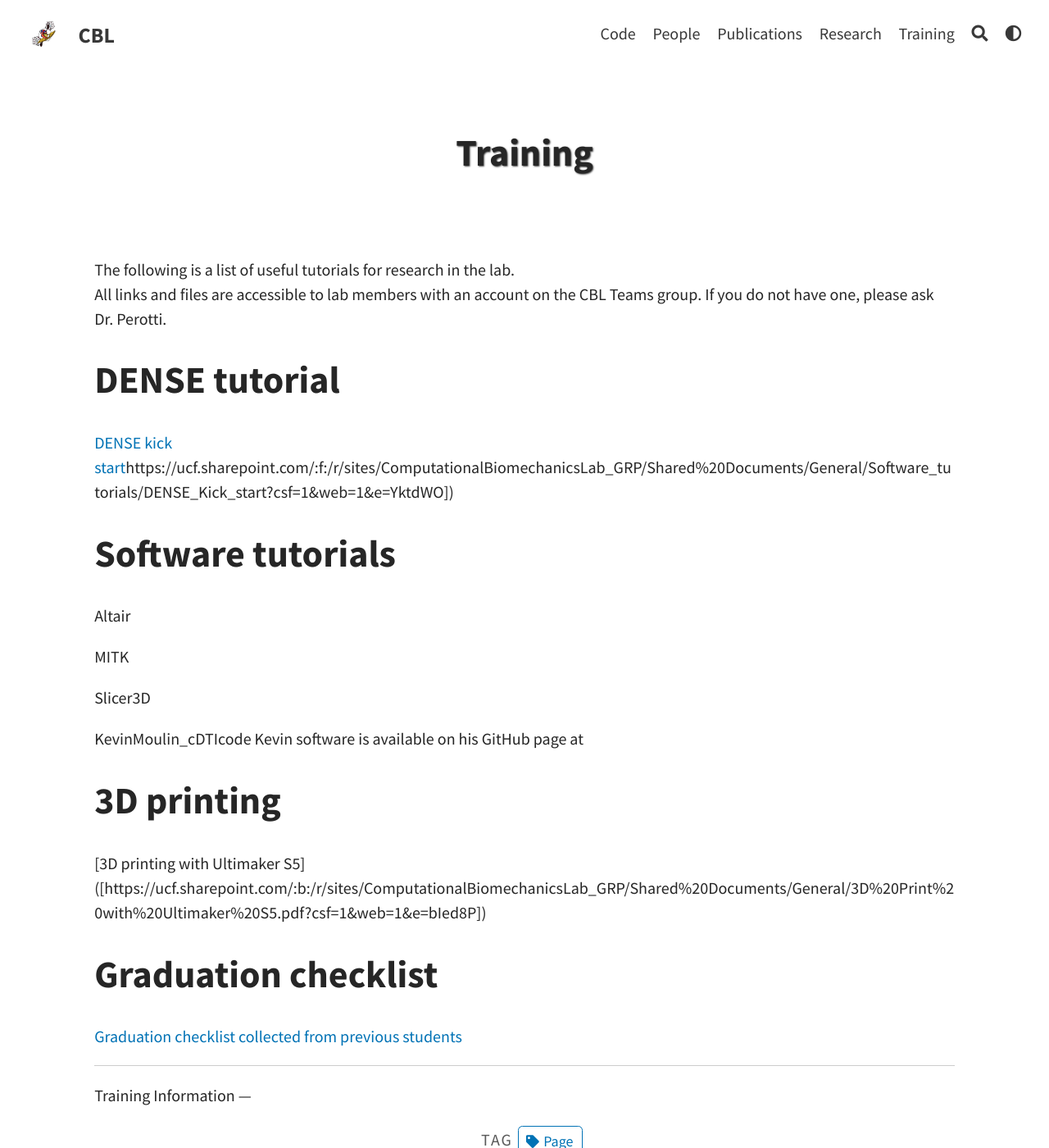
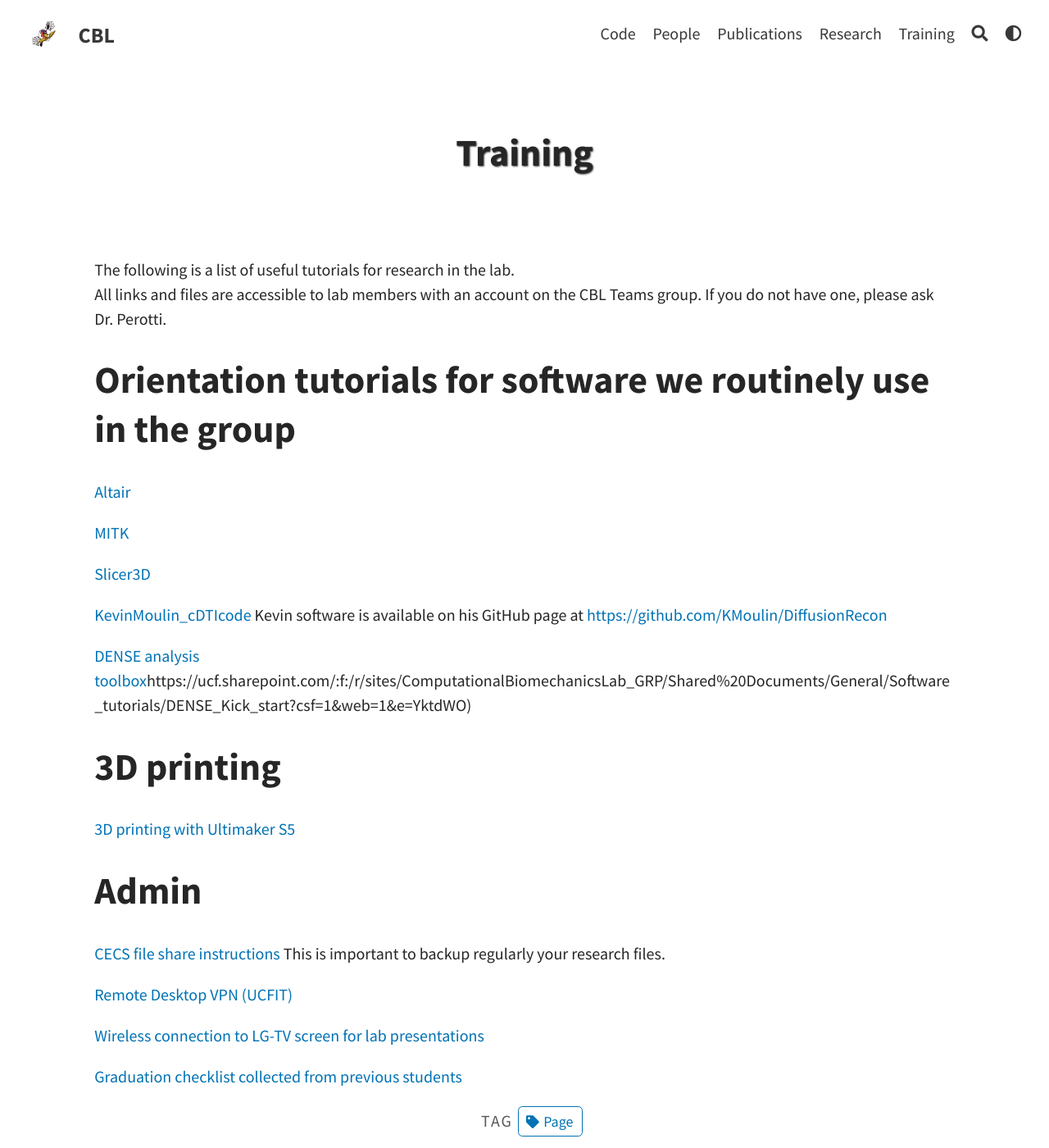
Before and after one commit to CBL-UCF/CBL-UCF.github.io, a Jekyll site: the page built from pages/Training.md, in a window 1280 px wide and 1400 px high. Shown: the whole window at 82% size. Built offline with Jekyll 4.4.1, drawn with Linux system fonts in a browser that asks for light colours; a script that is not in the unit is left out.

Commit message:
Update Training.md

```diff
--- a/pages/Training.md
+++ b/pages/Training.md
@@ -9,26 +9,27 @@ tags: [Page]
 The following is a list of useful tutorials for research in the lab.\
 All links and files are accessible to lab members with an account on the CBL Teams group. If you do not have one, please ask Dr. Perotti.
 
-# DENSE tutorial
-[DENSE kick start]([https://ucf.sharepoint.com/:f:/r/sites/ComputationalBiomechanicsLab_GRP/Shared%20Documents/General/Software_tutorials/DENSE_Kick_start?csf=1&web=1&e=YktdWO)https://ucf.sharepoint.com/:f:/r/sites/ComputationalBiomechanicsLab_GRP/Shared%20Documents/General/Software_tutorials/DENSE_Kick_start?csf=1&web=1&e=YktdWO])
+# Orientation tutorials for software we routinely use in the group
+[Altair](https://ucf.sharepoint.com/:v:/r/sites/ComputationalBiomechanicsLab_GRP/Shared%20Documents/General/Software_tutorials/Altair_software.mp4?csf=1&web=1&e=W3Fxs1)
 
-# Software tutorials
-Altair
+[MITK](https://ucf.sharepoint.com/:v:/r/sites/ComputationalBiomechanicsLab_GRP/Shared%20Documents/General/Software_tutorials/MITK.mp4?csf=1&web=1&e=6AT3pi)
 
-MITK
+[Slicer3D](https://ucf.sharepoint.com/:v:/r/sites/ComputationalBiomechanicsLab_GRP/Shared%20Documents/General/Software_tutorials/Slicer3D.mp4?csf=1&web=1&e=yVi4Ds)
 
-Slicer3D
+[KevinMoulin_cDTIcode](https://ucf.sharepoint.com/:v:/r/sites/ComputationalBiomechanicsLab_GRP/Shared%20Documents/General/Software_tutorials/Kevins_code.mp4?csf=1&web=1&e=b9TulJ)
+Kevin software is available on his GitHub page at [https://github.com/KMoulin/DiffusionRecon](https://github.com/KMoulin/DiffusionRecon)
 
-KevinMoulin_cDTIcode
-Kevin software is available on his GitHub page at
+[DENSE analysis toolbox](https://ucf.sharepoint.com/:f:/r/sites/ComputationalBiomechanicsLab_GRP/Shared%20Documents/General/Software_tutorials/DENSE_Kick_start?csf=1&web=1&e=YktdWO)https://ucf.sharepoint.com/:f:/r/sites/ComputationalBiomechanicsLab_GRP/Shared%20Documents/General/Software_tutorials/DENSE_Kick_start?csf=1&web=1&e=YktdWO)
 
 # 3D printing
-[3D printing with Ultimaker S5]
-([https://ucf.sharepoint.com/:b:/r/sites/ComputationalBiomechanicsLab_GRP/Shared%20Documents/General/3D%20Print%20with%20Ultimaker%20S5.pdf?csf=1&web=1&e=bIed8P])
+[3D printing with Ultimaker S5](https://ucf.sharepoint.com/:b:/r/sites/ComputationalBiomechanicsLab_GRP/Shared%20Documents/General/3D%20Print%20with%20Ultimaker%20S5.pdf?csf=1&web=1&e=bIed8P)
 
-# Graduation checklist
-[Graduation checklist collected from previous students]([])
+# Admin
+[CECS file share instructions](https://ucf.sharepoint.com/:b:/r/sites/ComputationalBiomechanicsLab_GRP/Shared%20Documents/General/Mounting%20CECS%20DFS%20File%20Share.pdf?csf=1&web=1&e=Mh37Mg)
+This is important to backup regularly your research files.
 
----
-Training Information
----
+[Remote Desktop VPN (UCFIT)](https://ucf.sharepoint.com/:b:/r/sites/ComputationalBiomechanicsLab_GRP/Shared%20Documents/General/RemoteDesktopVPN_UCFIT.pdf?csf=1&web=1&e=MbgmjI)
+
+[Wireless connection to LG-TV screen for lab presentations](https://ucf.sharepoint.com/:b:/r/sites/ComputationalBiomechanicsLab_GRP/Shared%20Documents/General/Wireless%20connection%20to%20LG-TV.pdf?csf=1&web=1&e=DeyjGY)
+
+[Graduation checklist collected from previous students](https://ucf.sharepoint.com/:b:/r/sites/ComputationalBiomechanicsLab_GRP/Shared%20Documents/General/Graduation%20checklist.pdf?csf=1&web=1&e=VfM6ju)
```
